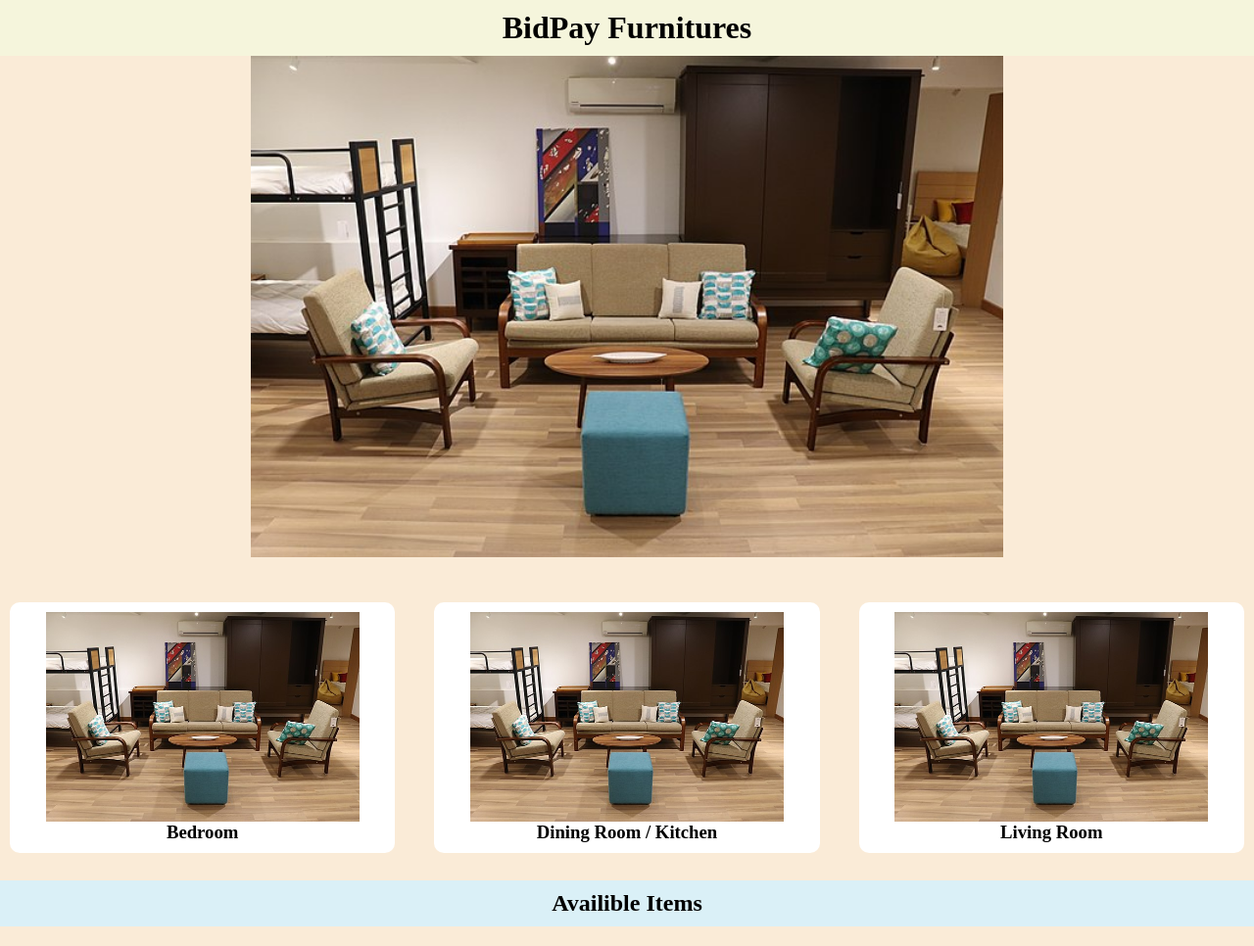
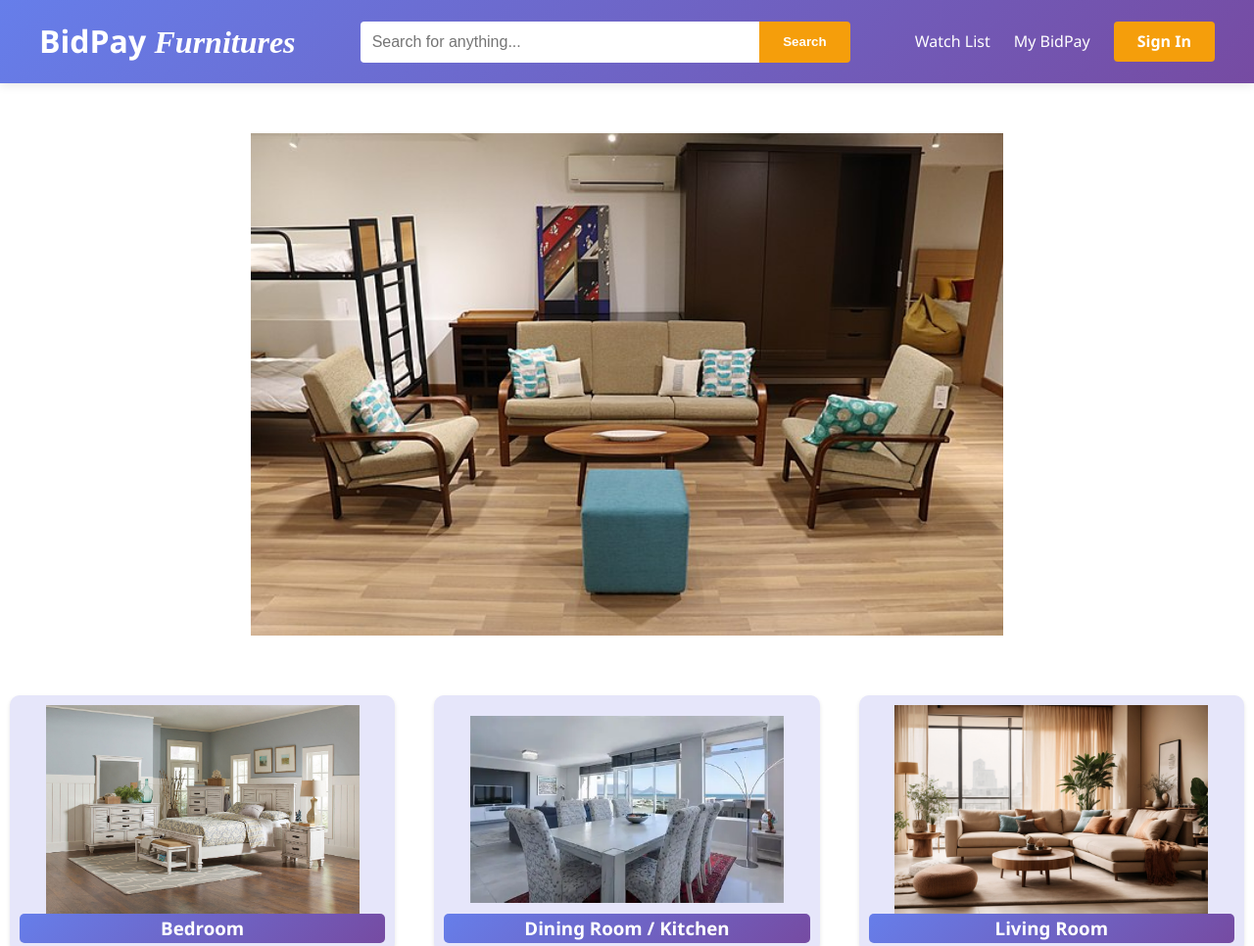
Before and after one commit to prabodhkc/Bid-Bay, a plain HTML site: page Furniture.html in a window 1280 px wide. Shown: the top 966 px of the page at 98% size. Drawn offline with Linux system fonts and the light colour scheme.

Commit message:
matched scheme to home page

```diff
--- a/Furniture.css
+++ b/Furniture.css
@@ -3,15 +3,92 @@
     padding: 0;
 }
 body{
-    background-color: antiquewhite;
+    background-color: white;
+    font-family: 'Segoe UI', Tahoma, Geneva, Verdana, sans-serif;
+    line-height: 1.6;
+    color: #333;
 }
-.Top_Bar{
-    background-color: beige;
-    padding: 10px;
-    text-align: center;
+header {
+    background: linear-gradient(135deg, #667eea 0%, #764ba2 100%);
+    color: white;
+    padding: 1rem 0;
+    box-shadow: 0 2px 10px rgba(0,0,0,0.1);
 }
-.Top_Bar h1{
-    margin: auto;
+
+.container {
+    max-width: 1200px;
+    margin: 0 auto;
+    padding: 0 20px;
+}
+
+nav {
+    display: flex;
+    justify-content: space-between;
+    align-items: center;
+    flex-wrap: wrap;
+}
+
+.logo {
+    font-size: 2rem;
+    font-weight: bold;
+    text-decoration: none;
+    color: white;
+}
+.fancy{
+    font-family:'Times New Roman', Times, serif,cursive;
+}
+
+.search-bar {
+    display: flex;
+    flex: 1;
+    max-width: 500px;
+    margin: 0 2rem;
+}
+
+.search-bar input {
+    flex: 1;
+    padding: 0.75rem;
+    border: none;
+    border-radius: 4px 0 0 4px;
+    font-size: 1rem;
+}
+
+.search-bar button {
+    padding: 0.75rem 1.5rem;
+    background: #f59e0b;
+    color: white;
+    border: none;
+    border-radius: 0 4px 4px 0;
+    cursor: pointer;
+    font-weight: bold;
+    transition: background 0.3s;
+}
+
+.search-bar button:hover {
+    background: #d97706;
+}
+
+.nav-links {
+    display: flex;
+    gap: 1.5rem;
+    align-items: center;
+}
+
+.nav-links a {
+    color: white;
+    text-decoration: none;
+    transition: opacity 0.3s;
+}
+
+.nav-links a:hover {
+    opacity: 0.8;
+}
+
+.btn-primary {
+    background: #f59e0b;
+    padding: 0.5rem 1.5rem;
+    border-radius: 4px;
+    font-weight: bold;
 }
 .banner img{
     width: 100vw;
@@ -26,13 +103,22 @@ body{
     display: flex;
     flex-direction: column;
     text-align: center;
-    background-color: white;
+    background:lavender;
     padding: 10px;
     margin: 10px;
     border-radius: 10px;
+    transition: transform 0.3s, box-shadow 0.3s;
+    box-shadow: 0 2px 4px rgba(0,0,0,0.1);
+}
+.Dine h3, .Bed h3,.Living h3{
+    background: linear-gradient(135deg, #667eea 0%, #764ba2 100%);
+    border-radius: 5px;
+    color: white;
 }
 .Dine:hover, .Bed:hover,.Living:hover{
    cursor: pointer;
+   transform: translateY(-5px);
+    box-shadow: 0 6px 20px rgba(0,0,0,0.15);
 }
 .Dine img, .Bed img,.Living img{
     display: block;
@@ -40,9 +126,12 @@ body{
     width: 80vw;
 }
 .Availible{
-    background-color: #DAF0F7;
+    background:linear-gradient(135deg, #667eea 0%, #764ba2 100%);
     padding: 10px;
     text-align: center;
+}
+.Availible{
+    color: white;
 }
 .Items-List{
     list-style: none;
@@ -51,10 +140,22 @@ body{
     display: flex;
     flex-direction: column;
     text-align: center;
-    background-color: #DAF0F7;
+    background: lavender;
     padding: 10px;
     margin: 10px;
     border-radius: 10px;
+    transition: transform 0.3s, box-shadow 0.3s;
+    box-shadow: 0 2px 4px rgba(0,0,0,0.1);
+}
+.Item h3{
+    background: linear-gradient(135deg, #667eea 0%, #764ba2 100%);
+    border-radius: 5px;
+    color: white;
+}
+.Item:hover{
+    cursor: pointer;
+    transform: translateY(-5px);
+    box-shadow: 0 6px 20px rgba(0,0,0,0.15);
 }
 .Item img{
     display: block;
--- a/Furniture.html
+++ b/Furniture.html
@@ -8,24 +8,38 @@
    <link rel="stylesheet" href="Furniture.css">
 </head>
 <body>
-    <div class="Top_Bar">
-        <h1 >BidPay Furnitures</h1>
-    </div>
+    <header>
+      <div class="container">
+        <nav>
+          <a href="index.html" class="logo">BidPay <i class="fancy">Furnitures</i></a>
+          <div class="search-bar">
+            <input type="text" placeholder="Search for anything..." />
+            <button>Search</button>
+          </div>
+          <div class="nav-links">
+            <a href="#">Watch List</a>
+            <a href="#">My BidPay</a>
+            <a href="#" class="btn-primary">Sign In</a>
+          </div>
+        </nav>
+      </div>
+    </header>
+    <br><br>
     <div class="banner">
         <img src="img/Furniture.jpg">
     </div>
     <br><br>
     <div class="specs">
         <div class="Bed" onclick="filterBedroom()">
-            <img src="img/Furniture.jpg" >
+            <img src="img/Bedroom.jpg" >
             <h3>Bedroom</h3>
         </div>
         <div class="Dine" onclick="filterKitchen()">
-            <img src="img/Furniture.jpg" >
+            <img src="img/Dining.webp" >
             <h3>Dining Room / Kitchen</h3>
         </div>
         <div class="Living" onclick="filterLiving()">
-            <img src="img/Furniture.jpg" >
+            <img src="img/Living_Room.jpg" >
             <h3>Living Room</h3>
         </div>
     </div>
@@ -36,55 +50,55 @@
         <ul>
             <li>
                 <div class="Item">
-                    <img src="img/Furniture.jpg">
+                    <img src="img/Bedroom.jpg">
                     <h3>Price A</h3>
                 </div>
             </li>
             <li>
                  <div class="Item">
-                    <img src="img/Furniture.jpg">
+                    <img src="img/Bedroom.jpg">
                     <h3>Price A</h3>
                 </div>
             </li>
             <li>
                  <div class="Item">
-                    <img src="img/Furniture.jpg">
+                    <img src="img/Bedroom.jpg">
                     <h3>Price A</h3>
                 </div>
             </li>
              <li>
                 <div class="Item">
-                    <img src="img/Furniture.jpg">
+                    <img src="img/Bedroom.jpg">
                     <h3>Price A</h3>
                 </div>
             </li>
             <li>
                  <div class="Item">
-                    <img src="img/Furniture.jpg">
+                    <img src="img/Bedroom.jpg">
                     <h3>Price A</h3>
                 </div>
             </li>
             <li>
                  <div class="Item">
-                    <img src="img/Furniture.jpg">
+                    <img src="img/Bedroom.jpg">
                     <h3>Price A</h3>
                 </div>
             </li>
              <li>
                 <div class="Item">
-                    <img src="img/Furniture.jpg">
+                    <img src="img/Bedroom.jpg">
                     <h3>Price A</h3>
                 </div>
             </li>
             <li>
                  <div class="Item">
-                    <img src="img/Furniture.jpg">
+                    <img src="img/Bedroom.jpg">
                     <h3>Price A</h3>
                 </div>
             </li>
             <li>
                  <div class="Item">
-                    <img src="img/Furniture.jpg">
+                    <img src="img/Bedroom.jpg">
                     <h3>Price A</h3>
                 </div>
             </li>
@@ -94,55 +108,55 @@
         <ul>
             <li>
                 <div class="Item">
-                    <img src="img/Furniture.jpg">
+                    <img src="img/Dining.webp">
                     <h3>Price B</h3>
                 </div>
             </li>
             <li>
                  <div class="Item">
-                    <img src="img/Furniture.jpg">
+                    <img src="img/Dining.webp">
                     <h3>Price B</h3>
                 </div>
             </li>
             <li>
                  <div class="Item">
-                    <img src="img/Furniture.jpg">
+                    <img src="img/Dining.webp">
                     <h3>Price B</h3>
                 </div>
             </li>
              <li>
                 <div class="Item">
-                    <img src="img/Furniture.jpg">
+                    <img src="img/Dining.webp">
                     <h3>Price B</h3>
                 </div>
             </li>
             <li>
                  <div class="Item">
-                    <img src="img/Furniture.jpg">
+                    <img src="img/Dining.webp">
                     <h3>Price B</h3>
                 </div>
             </li>
             <li>
                  <div class="Item">
-                    <img src="img/Furniture.jpg">
+                    <img src="img/Dining.webp">
                     <h3>Price B</h3>
                 </div>
             </li>
              <li>
                 <div class="Item">
-                    <img src="img/Furniture.jpg">
+                    <img src="img/Dining.webp">
                     <h3>Price B</h3>
                 </div>
             </li>
             <li>
                  <div class="Item">
-                    <img src="img/Furniture.jpg">
+                    <img src="img/Dining.webp">
                     <h3>Price B</h3>
                 </div>
             </li>
             <li>
                  <div class="Item">
-                    <img src="img/Furniture.jpg">
+                    <img src="img/Dining.webp">
                     <h3>Price B</h3>
                 </div>
             </li>
@@ -152,55 +166,55 @@
         <ul>
             <li>
                 <div class="Item">
-                    <img src="img/Furniture.jpg">
+                    <img src="img/Living_Room.jpg">
                     <h3>Price C</h3>
                 </div>
             </li>
             <li>
                  <div class="Item">
-                    <img src="img/Furniture.jpg">
+                    <img src="img/Living_Room.jpg">
                     <h3>Price C</h3>
                 </div>
             </li>
             <li>
                  <div class="Item">
-                    <img src="img/Furniture.jpg">
+                    <img src="img/Living_Room.jpg">
                     <h3>Price C</h3>
                 </div>
             </li>
              <li>
                 <div class="Item">
-                    <img src="img/Furniture.jpg">
+                    <img src="img/Living_Room.jpg">
                     <h3>Price C</h3>
                 </div>
             </li>
             <li>
                  <div class="Item">
-                    <img src="img/Furniture.jpg">
+                    <img src="img/Living_Room.jpg">
                     <h3>Price C</h3>
                 </div>
             </li>
             <li>
                  <div class="Item">
-                    <img src="img/Furniture.jpg">
+                    <img src="img/Living_Room.jpg">
                     <h3>Price C</h3>
                 </div>
             </li>
              <li>
                 <div class="Item">
-                    <img src="img/Furniture.jpg">
+                    <img src="img/Living_Room.jpg">
                     <h3>Price C</h3>
                 </div>
             </li>
             <li>
                  <div class="Item">
-                    <img src="img/Furniture.jpg">
+                    <img src="img/Living_Room.jpg">
                     <h3>Price C</h3>
                 </div>
             </li>
             <li>
                  <div class="Item">
-                    <img src="img/Furniture.jpg">
+                    <img src="img/Living_Room.jpg">
                     <h3>Price C</h3>
                 </div>
             </li>
```
Also changed, not shown: img/Bedroom.jpg (added), img/Dining.webp (added), img/Living_Room.jpg (added).
